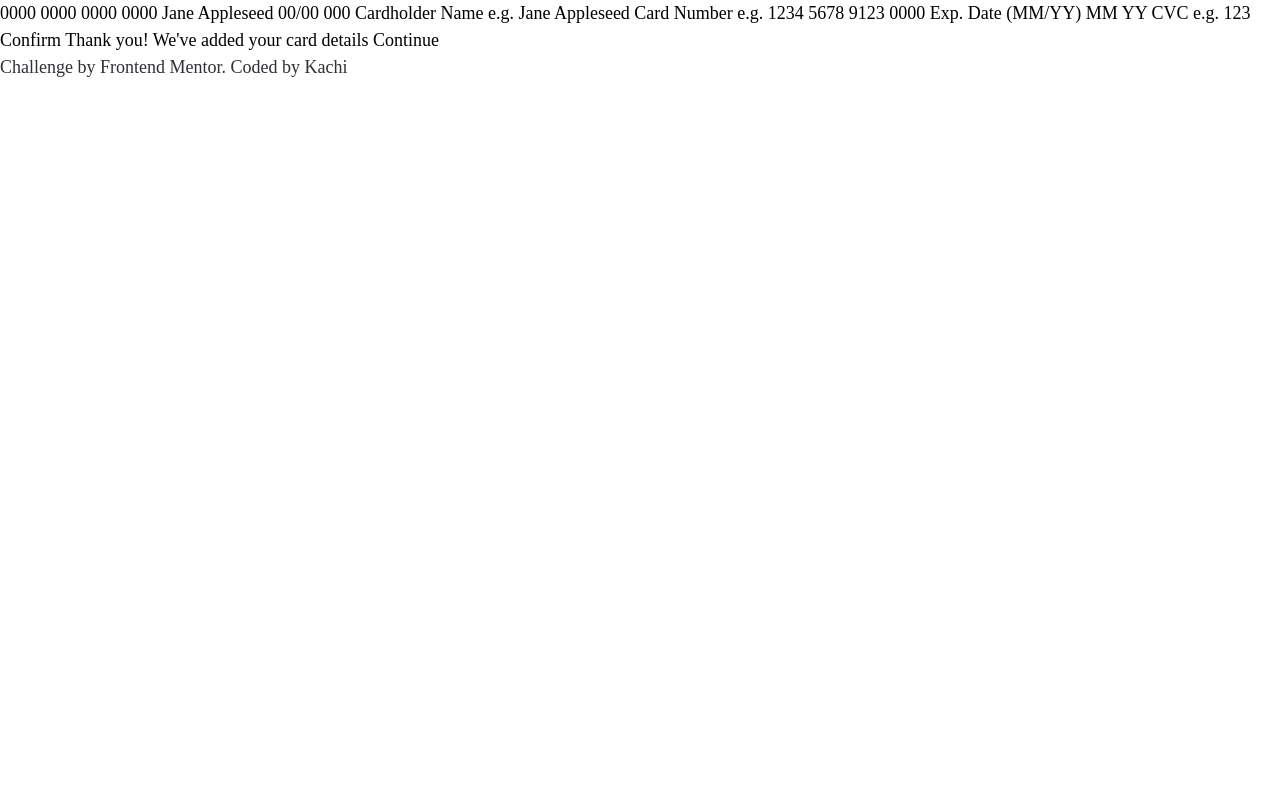
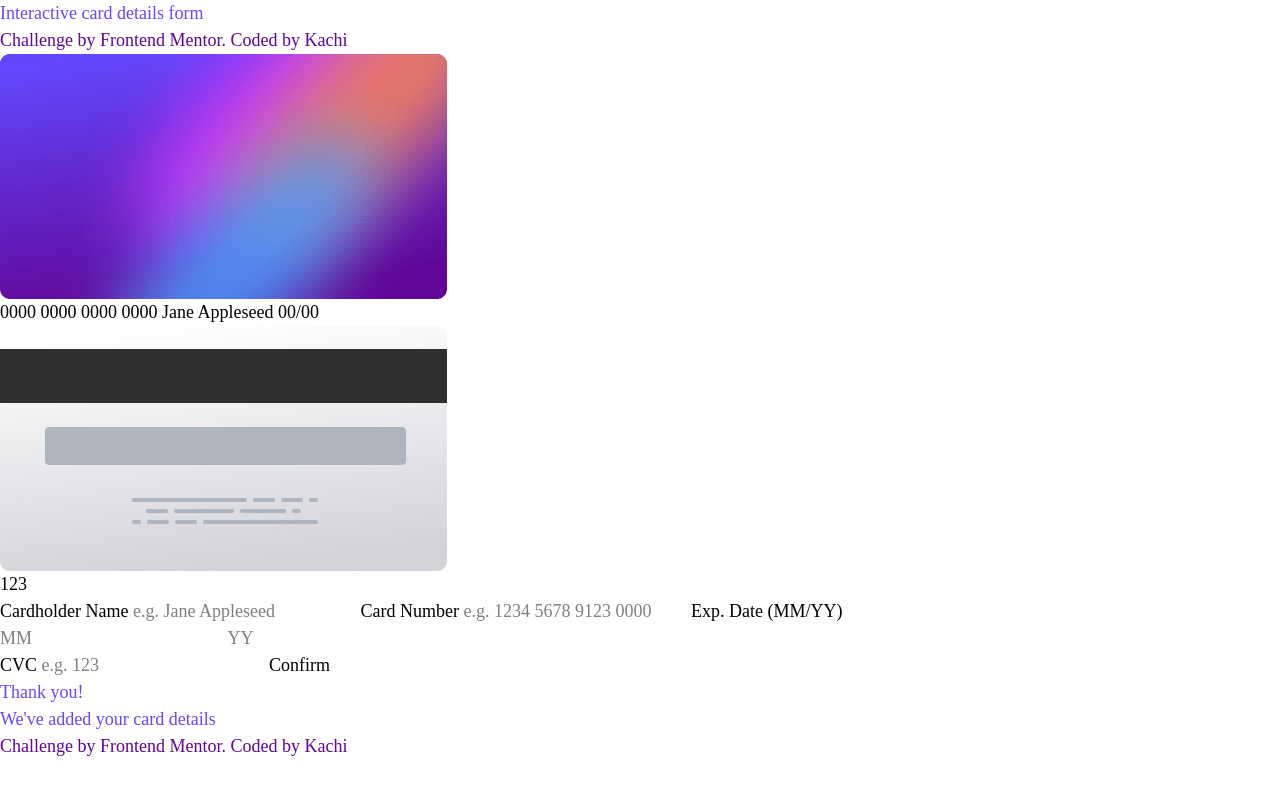
Before and after one commit to kachi33/interactive-card-details-form-main, a website built with Vite: page index.html in a window 1280 px wide. Built offline with nearby package versions, Linux system fonts and the light colour scheme; files whose address does not match are found by name.

Commit message:
feat: add interactive card form HTML structure

```diff
--- a/index.html
+++ b/index.html
@@ -2,7 +2,7 @@
 <html lang="en">
 <head>
   <meta charset="UTF-8">
-  <meta name="viewport" content="width=device-width, initial-scale=1.0"> <!-- displays site properly based on user's device -->
+  <meta name="viewport" content="width=device-width, initial-scale=1.0">
 
   <link rel="icon" type="image/png" sizes="32x32" href="/favicon-32x32.png">
 
@@ -10,38 +10,61 @@
   <!-- Styled with tailwindCSS -->
 </head>
 <body>
+  <main>
+    <div class="text-gradientStart">
+      <h1>Interactive card details form</h1>
+    </div>
+    <div class="text-gradientEnd">
+      <p>Challenge by <a href="https://www.frontendmentor.io?ref=challenge" target="_blank">Frontend Mentor</a>.
+      Coded by <a href="#">Kachi</a></p>
+    </div>
 
-  0000 0000 0000 0000
-  Jane Appleseed
-  00/00
+    <!-- Card front start -->
+    <div class="card-front">
+      <img src="/images/bg-card-front.png" alt="Card front background">
+      <div class="card-details">
+        <span class="card-number">0000 0000 0000 0000</span>
+        <span class="card-name">Jane Appleseed</span>
+        <span class="card-expiry">00/00</span>
+      </div>
+    </div>
 
-  000
+    <!-- Card back start -->
+    <div class="card-back">
+      <img src="/images/bg-card-back.png" alt="Card back background">
+      <span class="card-cvc">123</span>
+    </div>
 
-  Cardholder Name
-  e.g. Jane Appleseed
+    <!-- Form start -->
+    <form id="card-form" class="card-form">
+      <label for="name">Cardholder Name</label>
+      <input type="text" id="name" placeholder="e.g. Jane Appleseed" required>
 
-  Card Number
-  e.g. 1234 5678 9123 0000
+      <label for="number">Card Number</label>
+      <input type="text" id="number" placeholder="e.g. 1234 5678 9123 0000" required pattern="\d{4} \d{4} \d{4} \d{4}">
 
-  Exp. Date (MM/YY)
-  MM
-  YY
+      <label for="expiry">Exp. Date (MM/YY)</label>
+      <div class="expiry-container">
+        <input type="text" id="expiry-month" placeholder="MM" required pattern="\d{2}">
+        <input type="text" id="expiry-year" placeholder="YY" required pattern="\d{2}">
+      </div>
 
-  CVC
-  e.g. 123
+      <label for="cvc">CVC</label>
+      <input type="text" id="cvc" placeholder="e.g. 123" required pattern="\d{3}">
 
-  Confirm
+      <button type="submit">Confirm</button>
+    </form>
 
-  <!-- Completed state start -->
+    <!-- Completed state start -->
 
-  Thank you!
-  We've added your card details
-  Continue
-
-  <div class="text-purple-950">
-    Challenge by <a href="https://www.frontendmentor.io?ref=challenge" target="_blank">Frontend Mentor</a>.
-    Coded by <a href="#">Kachi</a>
-  </div>
+    <div class="text-gradientStart">
+      <h2>Thank you!</h2>
+      <p>We've added your card details</p>
+    </main>
+      <footer class="text-gradientEnd">
+        Challenge by <a href="https://www.frontendmentor.io?ref=challenge" target="_blank">Frontend Mentor</a>.
+        Coded by <a href="#">Kachi</a>
+      </footer>
       <script type="module" src="/src/main.js"></script>
 </body>
 </html>
--- a/src/style.css
+++ b/src/style.css
@@ -1,3 +1,4 @@
+@import url('https://fonts.googleapis.com/css2?family=Space+Grotesk:wght@300..700&display=swap');
 @import "tailwindcss";
 
 @theme {
```
